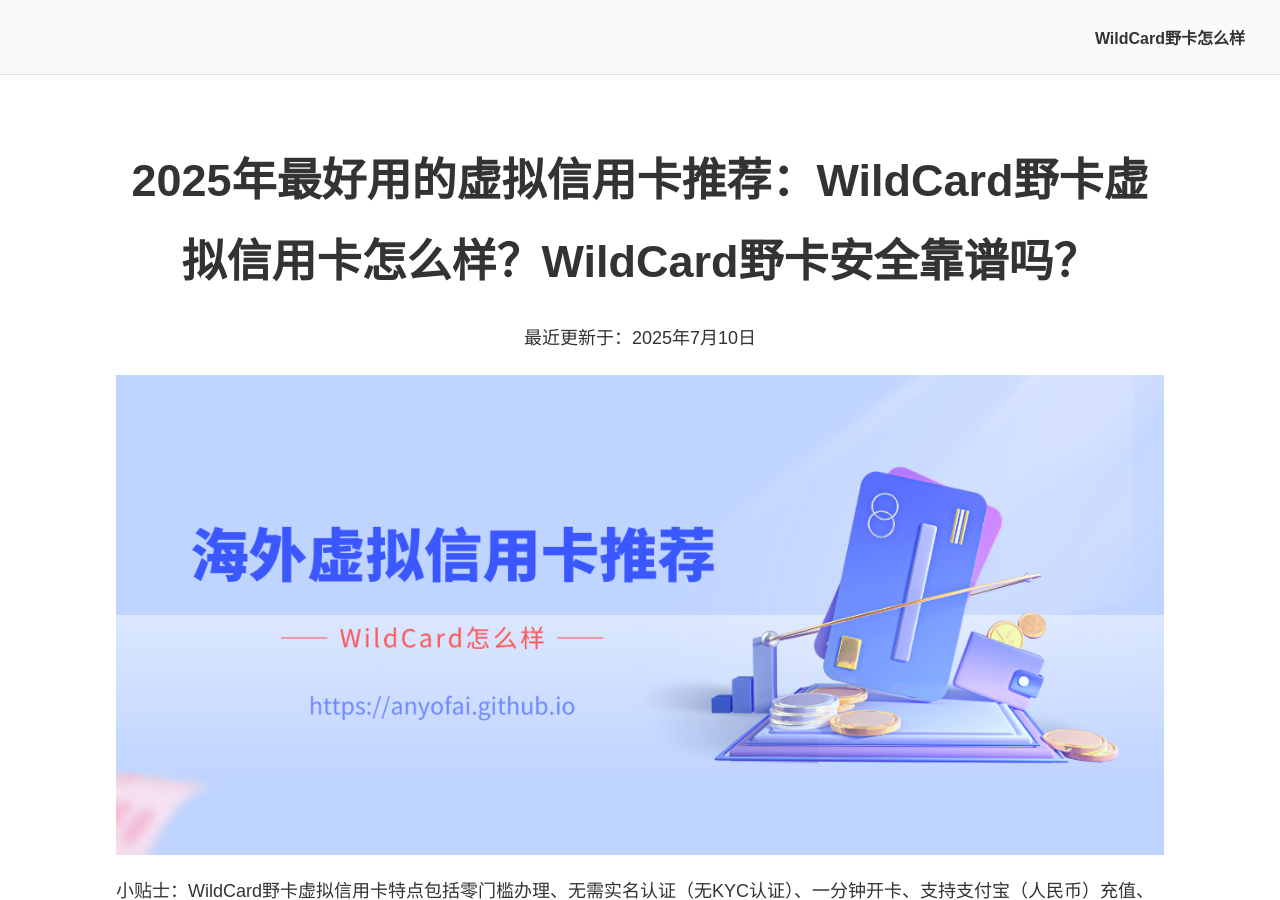
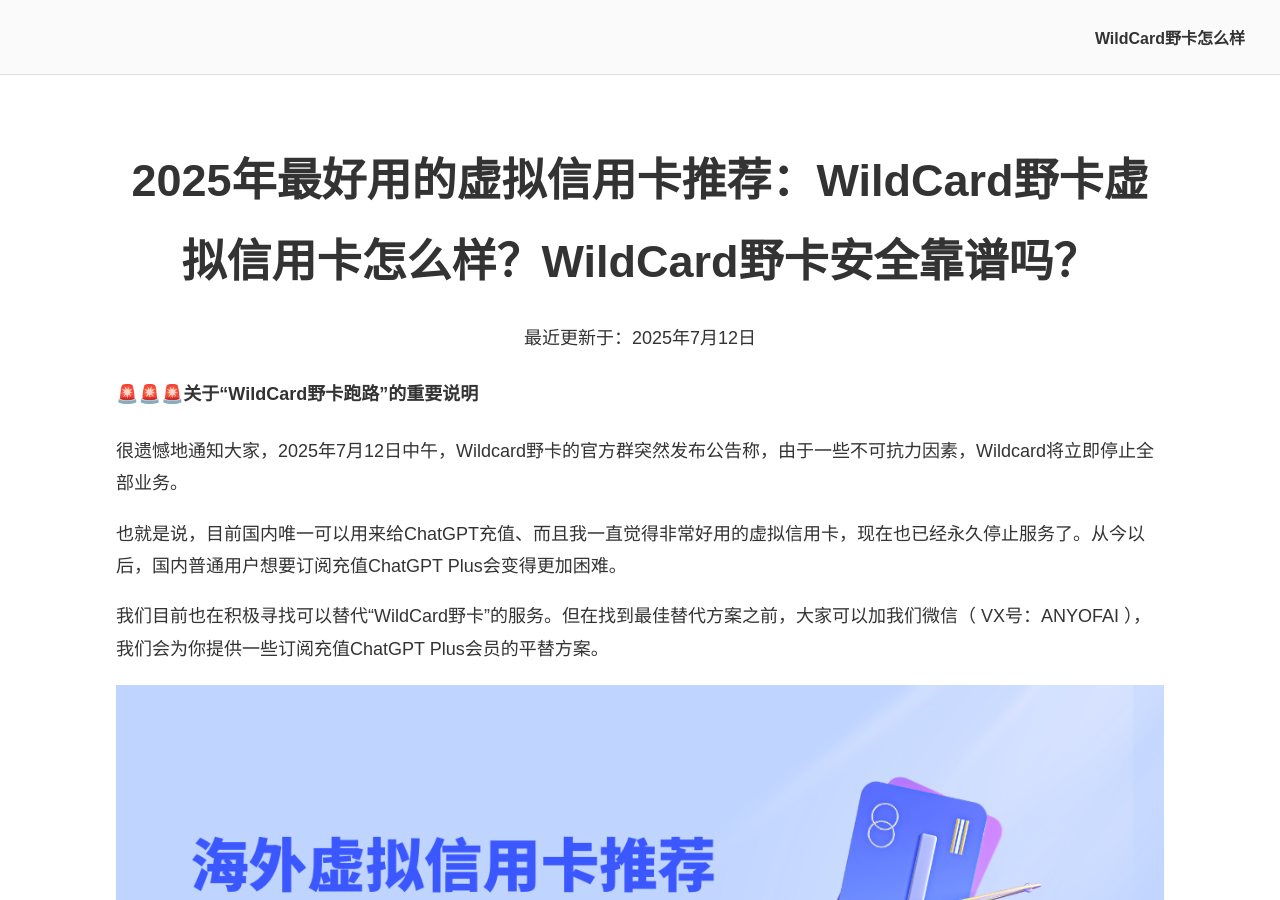
Before and after one commit to anyofai/anyofai.github.io, a Jekyll site: the page built from index.md, in a window 1280 px wide and 900 px high. Built offline with Jekyll 4.4.1, drawn with Linux system fonts in a browser that asks for light colours.

Commit message:
Update index.md

```diff
--- a/index.md
+++ b/index.md
@@ -6,7 +6,15 @@
 
 # 2025年最好用的虚拟信用卡推荐：WildCard野卡虚拟信用卡怎么样？WildCard野卡安全靠谱吗？
 
-<p align="center">最近更新于：2025年7月10日</p>
+<p align="center">最近更新于：2025年7月12日</p>
+
+#### 🚨🚨🚨关于“WildCard野卡跑路”的重要说明
+
+很遗憾地通知大家，2025年7月12日中午，Wildcard野卡的官方群突然发布公告称，由于一些不可抗力因素，Wildcard将立即停止全部业务。
+
+也就是说，目前国内唯一可以用来给ChatGPT充值、而且我一直觉得非常好用的虚拟信用卡，现在也已经永久停止服务了。从今以后，国内普通用户想要订阅充值ChatGPT Plus会变得更加困难。
+
+我们目前也在积极寻找可以替代“WildCard野卡”的服务。但在找到最佳替代方案之前，大家可以加我们微信（ VX号：ANYOFAI ），我们会为你提供一些订阅充值ChatGPT Plus会员的平替方案。
 
 ![最好用的虚拟信用卡推荐：WildCard野卡虚拟信用卡怎么样？WildCard野卡虚拟信用卡安全靠谱吗？](https://raw.githubusercontent.com/anyofai/anyofai.github.io/refs/heads/main/image/WildCard.png)
 
```
